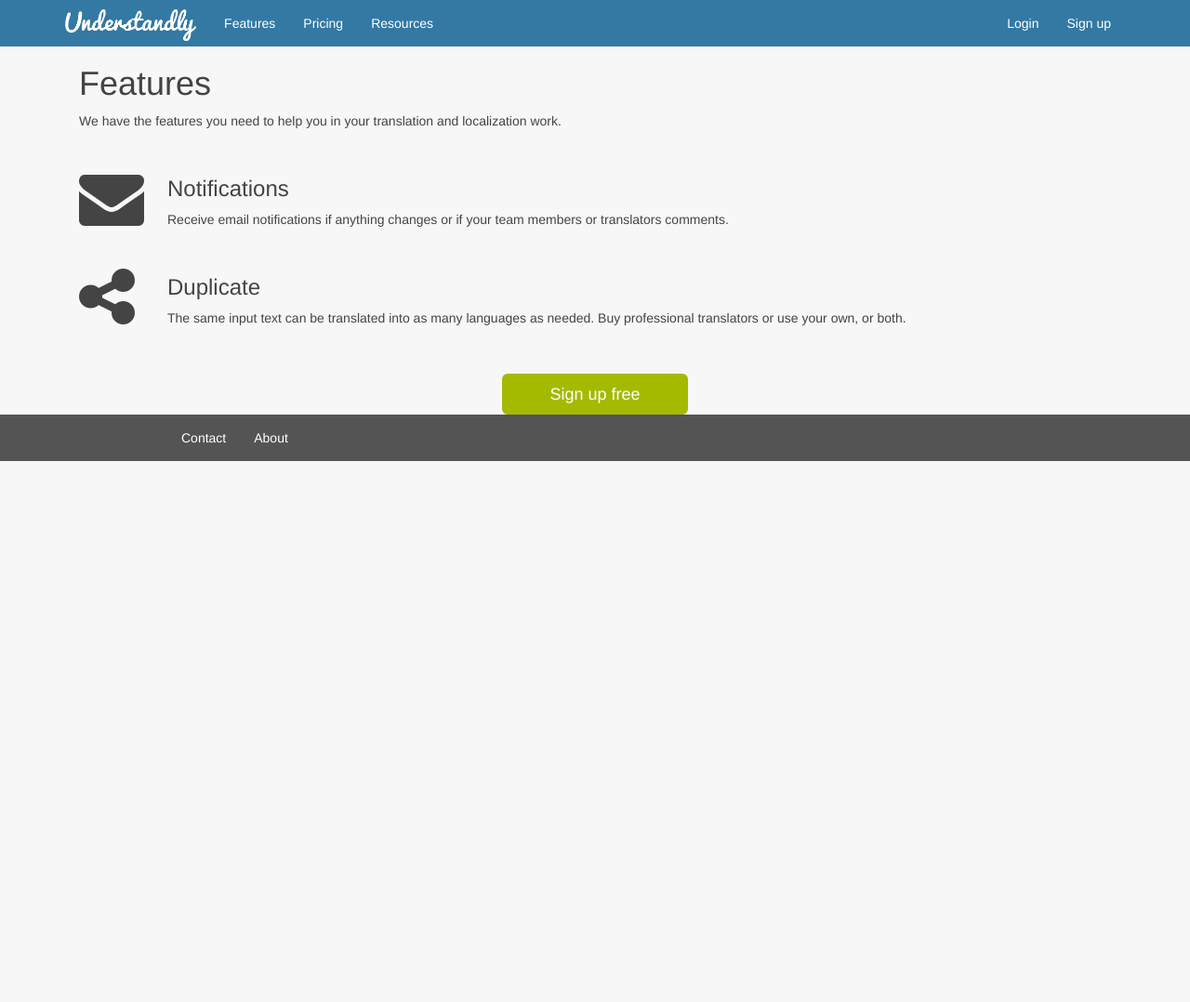
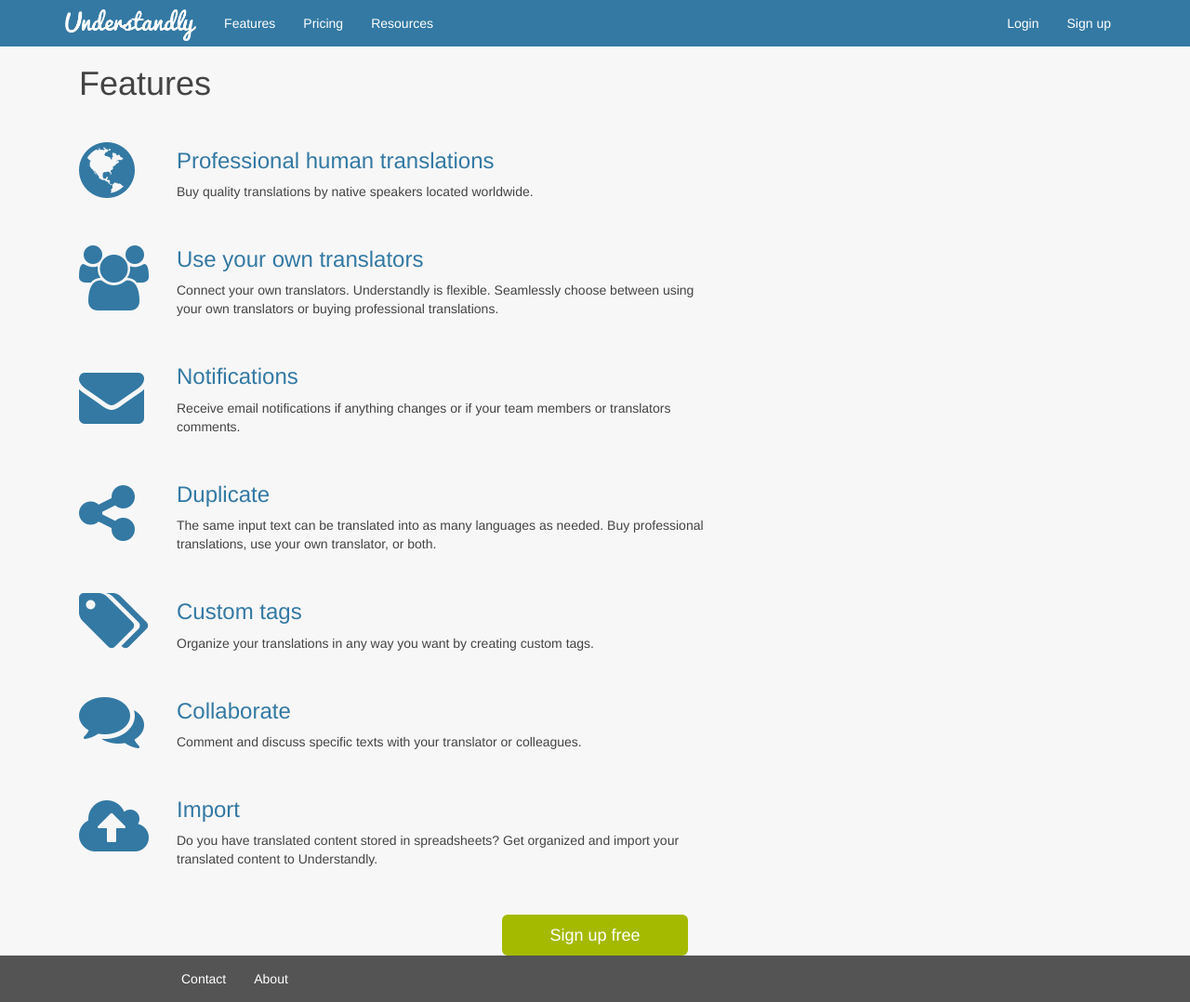
Before and after one commit to yhoiseth/www.understandly.com, a Jekyll site: the page built from features.html, in a window 1280 px wide. Shown: the whole page at 93% size. Built offline with Jekyll 4.4.1, drawn with Linux system fonts in a browser that asks for light colours; nearby versions of some CDN libraries; before the commit the page ends 900 px from its top, so only the background shows below that.

Commit message:
Features

```diff
--- a/css/main.scss
+++ b/css/main.scss
@@ -83,6 +83,11 @@ body {
     margin-left: 10px;
 }
 
+.features-box {
+    max-width: 600px;
+    margin-left: 10px;
+}
+
 .page-container{
     background-color: #4CB5F5;
     padding-bottom: 40px;
@@ -93,6 +98,10 @@ body {
     padding-bottom: 80px;
     padding-top: 30px;
     height: 100%;
+}
+
+.icon-blue{
+    color: #3379A3;
 }
 
 .container-footer{
--- a/features.html
+++ b/features.html
@@ -10,16 +10,39 @@ permalink: /features/
             <div class="col-sm-12">
                 <h1>Features</h1>
                 <p>
-                    We have the features you need to help you in your translation and localization work.
+
                 </p>
             </div>
             <div class="col-sm-12 padding-top-20px">
                 <div class="row vertical-align">
                     <div class="col-xs-3 col-sm-2 col-md-1">
-                        <i class="fa fa-envelope fa-5x"></i>
+                        <i class="fa fa-globe fa-5x icon-blue"></i>
                     </div>
-                    <div class="col-xs-9 col-sm-10 col-md-11">
-                        <h3>Notifications</h3>
+                    <div class="col-xs-9 col-sm-10 col-md-11 features-box">
+                        <h3 class="icon-blue">Professional human translations</h3>
+                        <p>Buy quality translations by native speakers located worldwide.</p>
+                    </div>
+                </div>
+            </div>
+            <div class="col-sm-12 padding-top-20px">
+                <div class="row vertical-align">
+                    <div class="col-xs-3 col-sm-2 col-md-1">
+                        <i class="fa fa-users fa-5x icon-blue"></i>
+                    </div>
+                    <div class="col-xs-9 col-sm-10 col-md-11 features-box">
+                        <h3 class="icon-blue">Use your own translators</h3>
+                        <p>Connect your own translators.
+                            Understandly is flexible. Seamlessly choose between using your own translators or buying professional translations.</p>
+                    </div>
+                </div>
+            </div>
+            <div class="col-sm-12 padding-top-20px">
+                <div class="row vertical-align">
+                    <div class="col-xs-3 col-sm-2 col-md-1">
+                        <i class="fa fa-envelope fa-5x icon-blue"></i>
+                    </div>
+                    <div class="col-xs-9 col-sm-10 col-md-11 features-box">
+                        <h3 class="icon-blue">Notifications</h3>
                         <p>Receive email notifications if anything changes or if your team members or translators comments.</p>
                     </div>
                 </div>
@@ -27,15 +50,47 @@ permalink: /features/
             <div class="col-sm-12 padding-top-20px">
                 <div class="row vertical-align">
                     <div class="col-xs-3 col-sm-2 col-md-1">
-                        <i class="fa fa-share-alt fa-5x"></i>
+                        <i class="fa fa-share-alt fa-5x icon-blue"></i>
                     </div>
-                    <div class="col-xs-9 col-sm-10 col-md-11">
-                        <h3>Duplicate</h3>
-                        <p>The same input text can be translated into as many languages as needed. Buy professional translators or use your own, or both.</p>
+                    <div class="col-xs-9 col-sm-10 col-md-11 features-box">
+                        <h3 class="icon-blue">Duplicate</h3>
+                        <p>The same input text can be translated into as many languages as needed. Buy professional translations, use your own translator, or both.</p>
                     </div>
                 </div>
             </div>
-
+            <div class="col-sm-12 padding-top-20px">
+                <div class="row vertical-align">
+                    <div class="col-xs-3 col-sm-2 col-md-1">
+                        <i class="fa fa-tags fa-5x icon-blue"></i>
+                    </div>
+                    <div class="col-xs-9 col-sm-10 col-md-11 features-box">
+                        <h3 class="icon-blue">Custom tags</h3>
+                        <p>Organize your translations in any way you want by creating custom tags.</p>
+                    </div>
+                </div>
+            </div>
+            <div class="col-sm-12 padding-top-20px">
+                <div class="row vertical-align">
+                    <div class="col-xs-3 col-sm-2 col-md-1">
+                        <i class="fa fa-comments fa-5x icon-blue"></i>
+                    </div>
+                    <div class="col-xs-9 col-sm-10 col-md-11 features-box">
+                        <h3 class="icon-blue">Collaborate</h3>
+                        <p>Comment and discuss specific texts with your translator or colleagues.</p>
+                    </div>
+                </div>
+            </div>
+            <div class="col-sm-12 padding-top-20px">
+                <div class="row vertical-align">
+                    <div class="col-xs-3 col-sm-2 col-md-1">
+                        <i class="fa fa-cloud-upload fa-5x icon-blue"></i>
+                    </div>
+                    <div class="col-xs-9 col-sm-10 col-md-11 features-box">
+                        <h3 class="icon-blue">Import</h3>
+                        <p>Do you have translated content stored in spreadsheets? Get organized and import your translated content to Understandly.</p>
+                    </div>
+                </div>
+            </div>
             <div align="center" class="col-sm-12">
                 <button type="button" class="btn btn-lg margin-top-40px btn-success btn-wide">Sign up free</button>
             </div>
--- a/index.html
+++ b/index.html
@@ -37,7 +37,7 @@ layout: default
           <div class="service-box text-center">
             <div class="col-sm-4">
               <i class="fa fa-users fa-5x"></i>
-              <h3>Request</h3>
+              <h3>Order</h3>
               <p>Buy professional translations or connect your own translators. An input text can be translated into multiple languages.</p>
             </div>
           </div>
```
